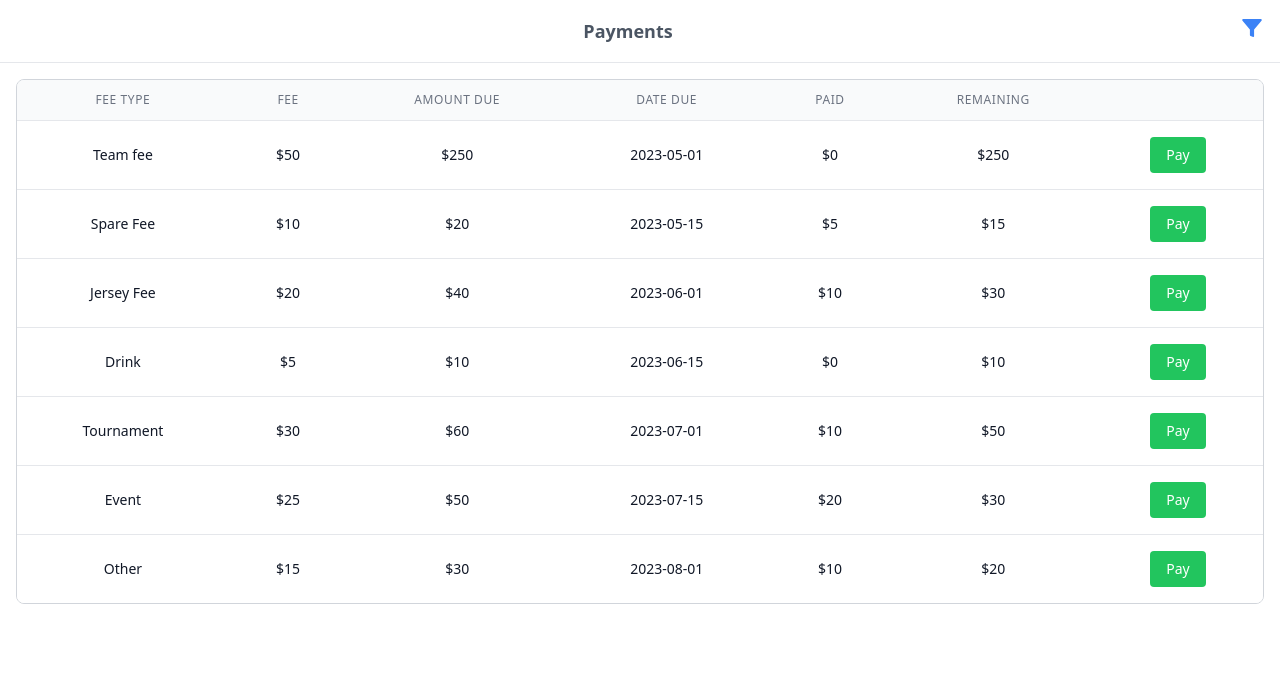
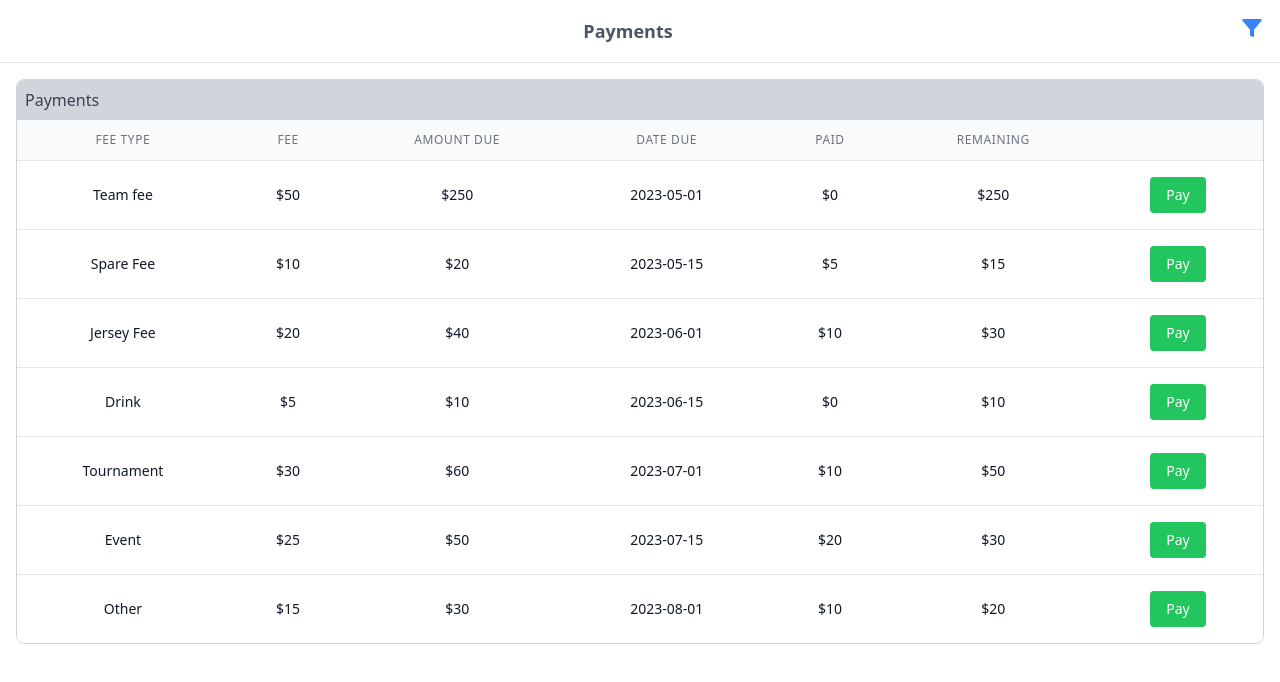
Before and after one commit to AouIssa/ui-sandbox-ts, a React (Create React App) app: page / in a window 1280 px wide. Shown: the top 682 px of the page. Built offline with nearby package versions, Linux system fonts and the light colour scheme.

Commit message:
UI updated

```diff
--- a/src/PaymentTable/PaymentTable.tsx
+++ b/src/PaymentTable/PaymentTable.tsx
@@ -37,6 +37,14 @@ const PaymentTable: React.FC = () => {
           <div className="w-full overflow-x-auto border border-gray-300 rounded-lg">
             <table className="min-w-full divide-y divide-gray-200 rounded-lg">
               <thead className="bg-gray-50">
+                <tr>
+                  <th
+                    colSpan={7}
+                    className="p-2 bg-gray-300 text-gray-700 text-left font-medium"
+                  >
+                    Payments
+                  </th>
+                </tr>
                 <tr>
                   <th className="px-6 py-3 text-center text-xs font-medium text-gray-500 uppercase tracking-wider">
                     Fee Type
```
